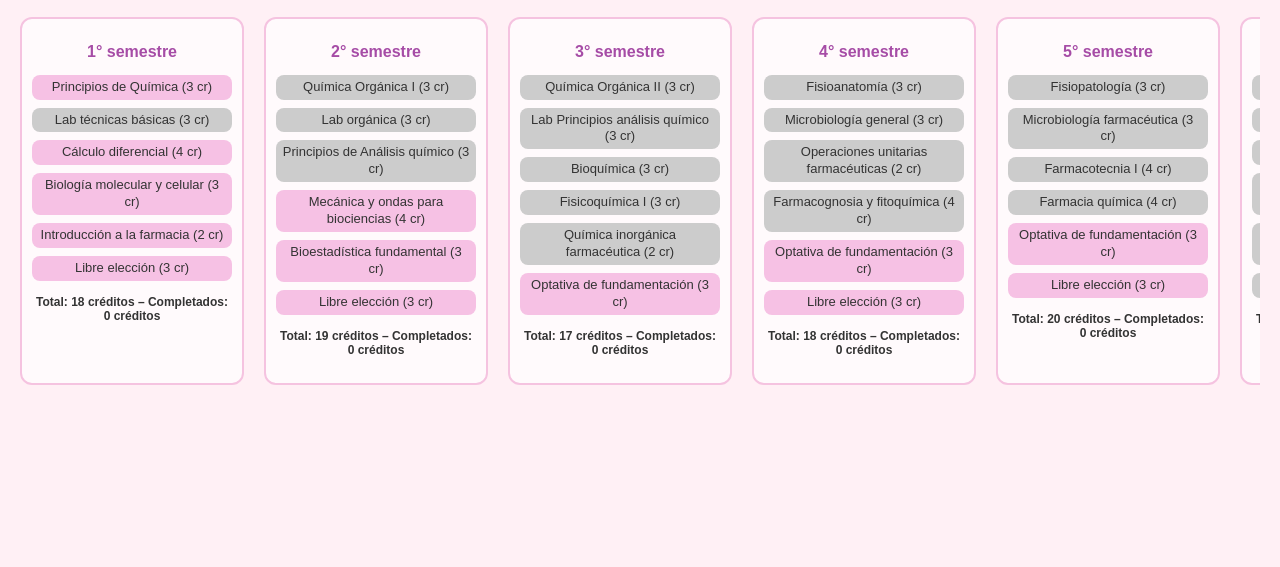
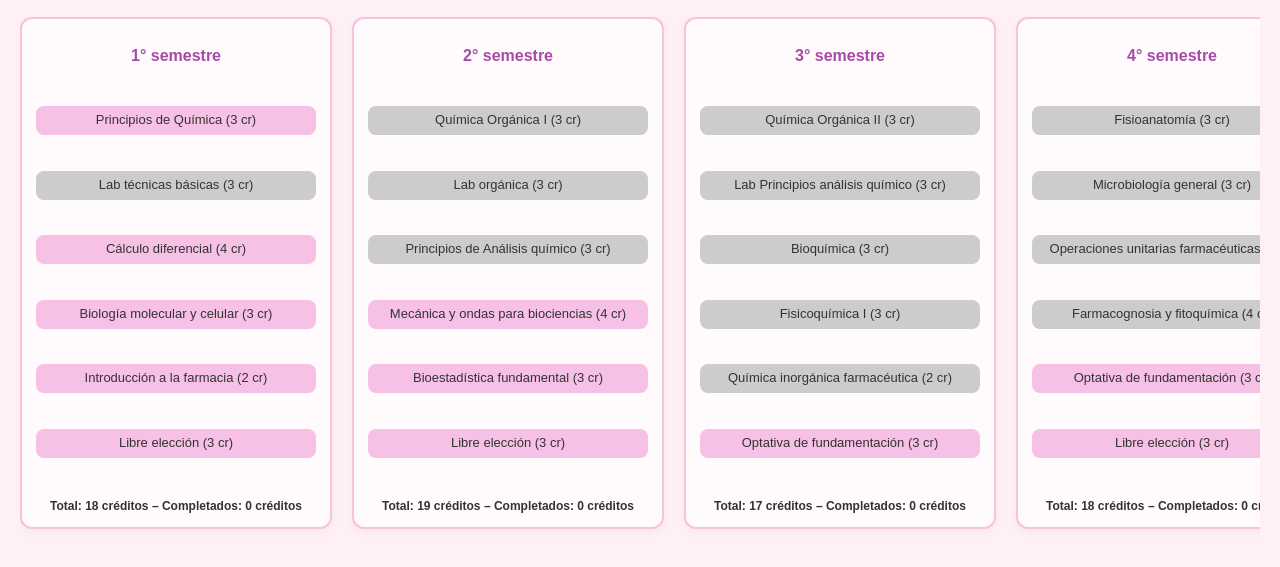
Before and after one commit to Malejja/Malla-Farmacia, a plain HTML site: page index.html in a window 1280 px wide. Shown: the part 81-648 px from the top of the page. Drawn offline with Linux system fonts and the light colour scheme.

Commit message:
Update style.css

```diff
--- a/style.css
+++ b/style.css
@@ -25,11 +25,15 @@ h1 {
   display: flex;
   flex-direction: column;
   align-items: center;
+  justify-content: space-between;
   border: 2px solid #f5c3e0;
   background-color: #fffafc;
   border-radius: 12px;
-  padding: 10px;
-  min-width: 200px;
+  padding: 14px;
+  min-width: 280px;
+  max-width: 300px;
+  min-height: 480px; /* 👈 hace que se vean más largos */
+  box-shadow: 0 2px 8px rgba(0,0,0,0.05);
 }
 
 .semestre h2 {
@@ -40,7 +44,7 @@ h1 {
 }
 
 .materia {
-  padding: 4px 6px;
+  padding: 6px 8px;
   margin: 4px 0;
   border-radius: 8px;
   background-color: #eee;
@@ -50,6 +54,7 @@ h1 {
   line-height: 1.3;
   width: 100%;
   box-sizing: border-box;
+  transition: background-color 0.3s ease, text-decoration 0.3s ease;
 }
 
 .materia.habilitada {
```
